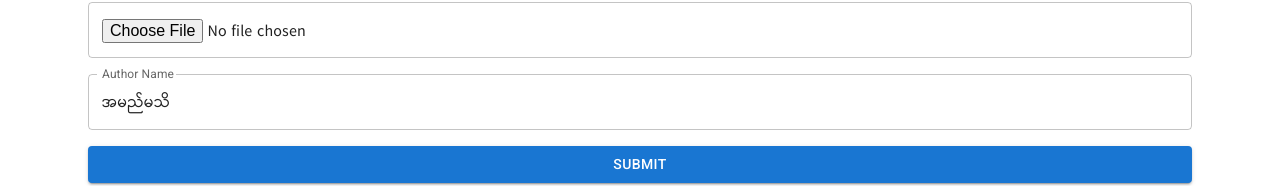
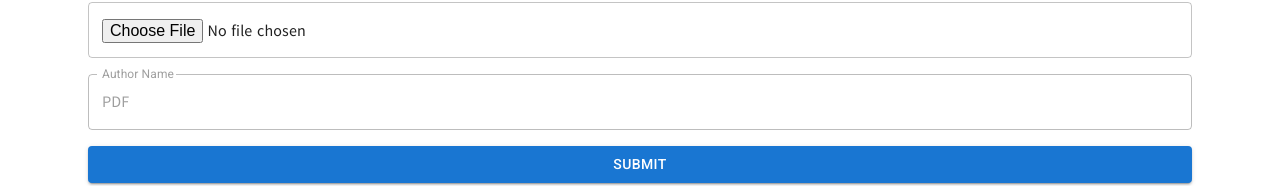
Before and after one commit to chanmyaemaung/simple-news-app, a Next.js app: page /dashboard/add in a window 1280 px wide. Shown: the part 447-633 px from the top of the page. Built offline with nearby package versions, Linux system fonts and the light colour scheme.

Commit message:
Update form with PDF placeholder and disabled :pushpin:

```diff
--- a/components/Dashboard/AddPost/index.jsx
+++ b/components/Dashboard/AddPost/index.jsx
@@ -12,7 +12,7 @@ const initialState = {
 	description: '',
 	image_link: '',
 	upload_img: '',
-	author_name: 'အမည်မသိ',
+	author_name: 'PDF',
 }
 
 /* Client rendering */
@@ -127,6 +127,7 @@ export default function AddPost() {
 							variant='outlined'
 							value={form.author_name}
 							onChange={handleChange('author_name', form, setForm)}
+							disabled
 						/>
 						<Button type='submit' variant='contained' fullWidth sx={{ mt: 2 }}>
 							Submit
```
